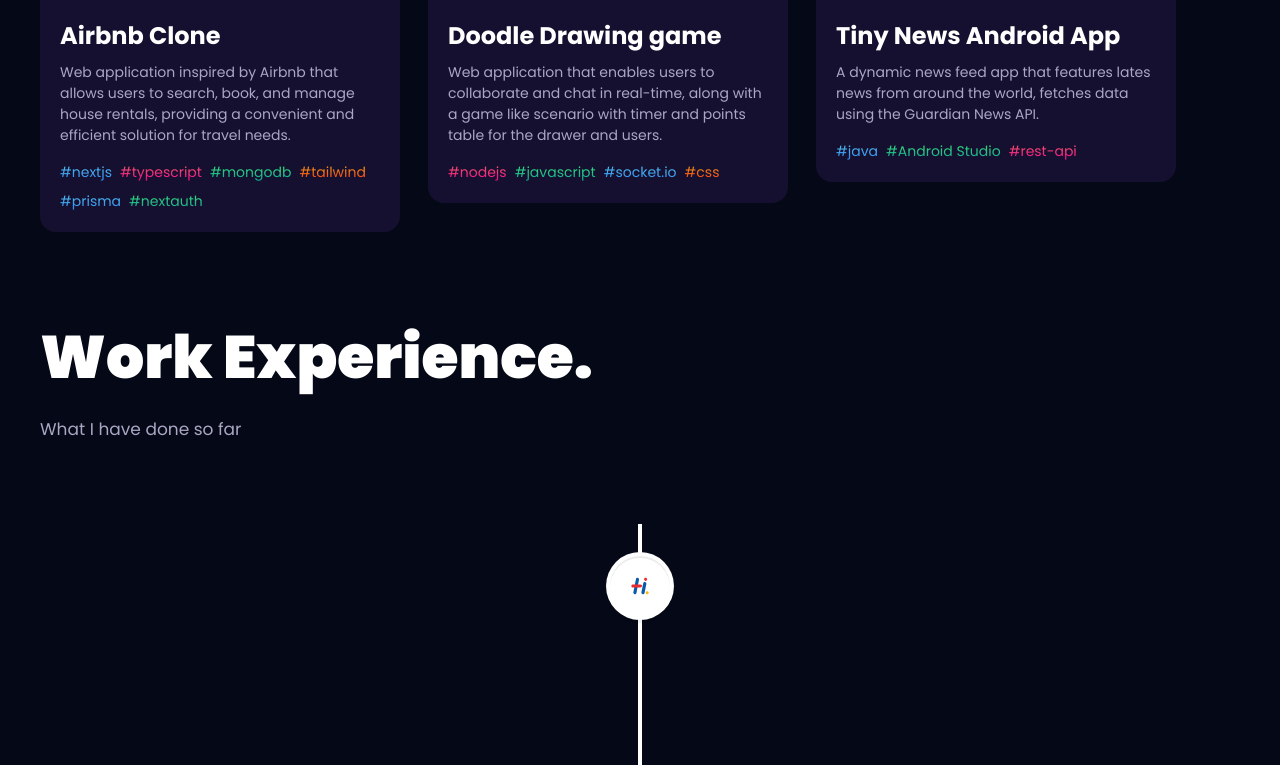
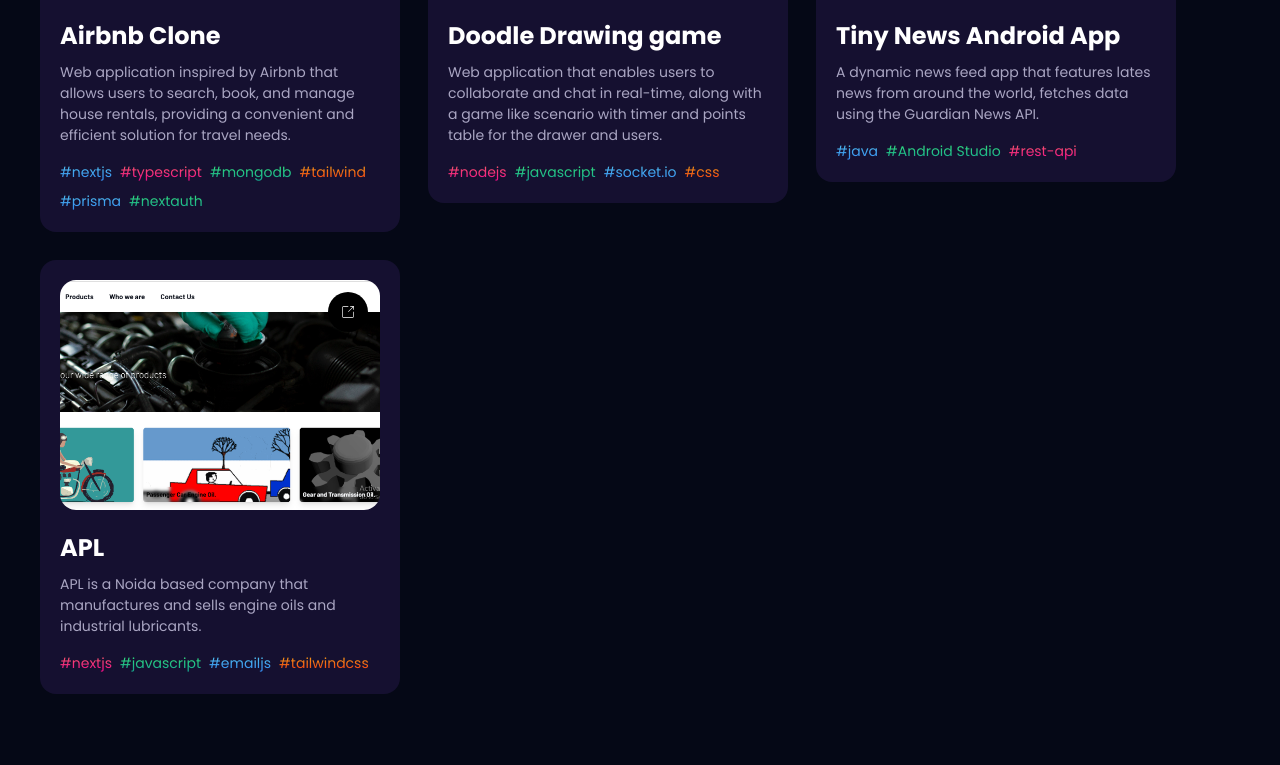
Before and after one commit to raghhavtaneja/portfolio, a React (Vite) app: page / in a window 1280 px wide. Shown: the part 2032-2797 px from the top of the page. Built offline with nearby package versions, Linux system fonts and the light colour scheme.

Commit message:
added more info

```diff
--- a/src/assets/index.js
+++ b/src/assets/index.js
@@ -23,6 +23,7 @@
 import cpp from "./tech/cpp.png";
 import java from "./tech/java.svg";
 import aws from "./tech/aws.png";
+import nextjslogo from "./next-js-logo.png";
 
 //company
 import hexaware from "./company/hexaware.svg";
@@ -31,6 +32,7 @@
 import airbnbclone from "./airbnb-clone.png";
 import chatgame from "./chat-game.png";
 import newsapp from "./newsapp.png";
+import apl from "./apl.png";
 
 export {
   logo,
@@ -60,5 +62,7 @@
   airbnbclone,
   chatgame,
   aws,
-  newsapp
+  newsapp,
+  apl,
+  nextjslogo
 };
--- a/src/components/Hero.jsx
+++ b/src/components/Hero.jsx
@@ -29,7 +29,7 @@
             transition={{ duration: 0.5 }}
             className="text-[#dfd9ff] font-medium lg:text-[20px] sm:text-[16px] xs:text-[10px] text-[10px] lg:leading-[30px] w-[50%]"
           >
-            Software Engineer with passion for Technology, Cloud and Automation. <br />
+            Software Engineer with passion for Technology, Cloud and Building. <br />
             I am obsessed with attention to detail and always learning something exciting on the side. <br />
 
           </motion.p>
--- a/src/components/Projects.jsx
+++ b/src/components/Projects.jsx
@@ -34,6 +34,7 @@
                 <CiShare1 />
               </div>
             )}
+            {source_code_link && (
               <div
                 onClick={() => window.open(source_code_link, "_blank")}
                 className="bg-black w-10 h-10 rounded-full flex justify-center items-center cursor-pointer"
@@ -44,6 +45,7 @@
                   className="w-1/2 h-1/2 object-contain"
                 />
               </div>
+            )}
           </div>
         </div>
 
--- a/src/constants/index.js
+++ b/src/constants/index.js
@@ -15,7 +15,9 @@
     airbnbclone,
     chatgame,
     aws,
-    newsapp
+    newsapp,
+    apl,
+    nextjslogo
 } from "../assets";
 
 export const navLinks = [
@@ -53,6 +55,10 @@
     {
         name: "React JS",
         icon: reactjs,
+    },
+    {
+        name: "NextJS",
+        icon: nextjslogo,
     },
     {
         name: "Redux Toolkit",
@@ -96,10 +102,12 @@
         iconBg: "#ffffff",
         date: "Jun 2022 - Present",
         points: [
-            "Developing and maintaining web applications using React.js, Redux, TypeScript other related technologies.",
-            "Building various reusable React components for Organisation's internal React library.",
-            "Implementing responsive design and ensuring cross-browser compatibility.",
-            "Participating in code reviews and providing constructive feedback to other developers.",
+            "Developed and maintained multiple web applications using React.js, Redux, TypeScript/JavaScript and other related technologies.",
+            "Leveraged generative AI (Open AI) to automate call transcript summarization from Amazon Connect, enhancing agent productivity; implemented a seamless interface allowing direct review and submission of summaries to ServiceNow.",
+            "Built various reusable React components for Organisation's internal React library.",
+            "Implemented complete UI design for a client project that allows users to interact with thier private data and pdf.",
+            "Leading Materials Engineering Solutions Company: Maintained application that helps in troubleshooting semiconductor manufacturing machinery with the help of Machine learning algorithms at the backend.",
+            "Participated in code reviews and providing constructive feedback to other developers.",
         ],
     },
 ];
@@ -137,7 +145,7 @@
         ],
         image: airbnbclone,
         source_code_link: "https://github.com/raghhavtaneja/airbnb-clone",
-        live_link:""
+        live_link:"https://rent-your-property.vercel.app/"
     },
     {
         name: "Doodle Drawing game",
@@ -186,6 +194,31 @@
         image: newsapp,
         source_code_link: "https://github.com/raghhavtaneja/TinyNews",
     },
+    {
+        name: "APL",
+        description:
+            "APL is a Noida based company that manufactures and sells engine oils and industrial lubricants.",
+        tags: [
+            {
+                name: "nextjs",
+                color: "pink-text-gradient",
+            },
+            {
+                name: "javascript",
+                color: "green-text-gradient",
+            },
+            {
+                name: "emailjs",
+                color: "blue-text-gradient",
+            },
+            {
+                name: "tailwindcss",
+                color: "orange-text-gradient",
+            },
+        ],
+        image: apl,
+        live_link:"https://www.americanpetrolube.com/",
+    },
 ];
 
 export { technologies, experiences, projects };
```
Also changed, not shown: src/assets/apl.png (added), src/assets/next-js-logo.png (added). Lines whose indentation alone changed are shown as unchanged.
